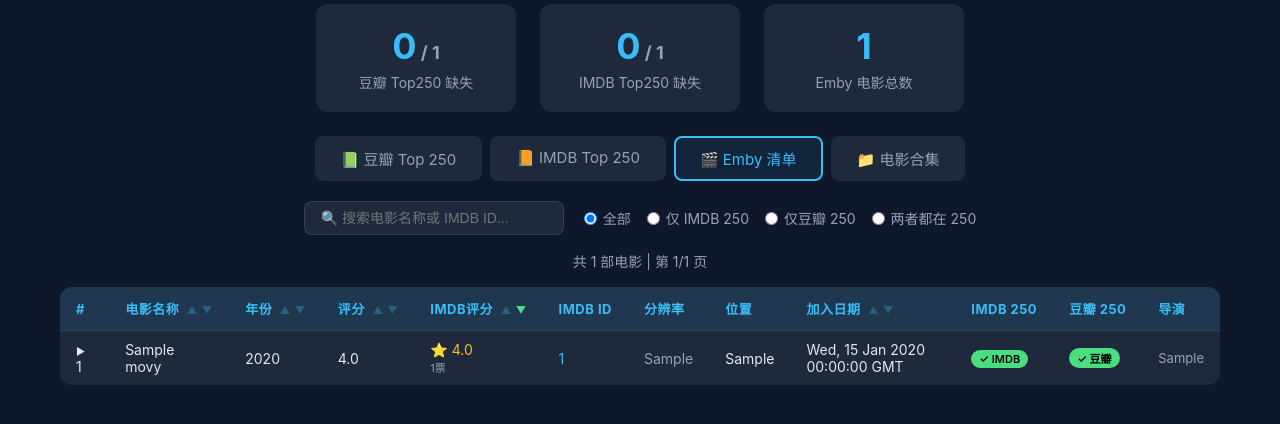
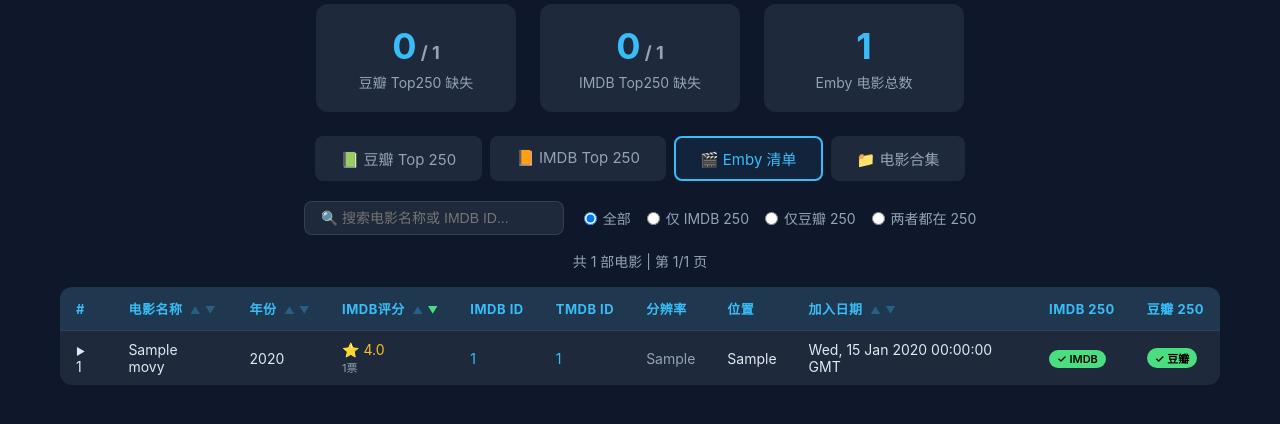
Before and after one commit to liangec-spec/imdbid, a Flask app: page / in a window 1280 px wide. Shown: the part 300-724 px from the top of the page. Run offline with Flask 3, Linux system fonts and the light colour scheme; tables that the repository leaves empty hold one stand-in row (values such as "Sample post").

Commit message:
feat: v2.1.0 电影合集管理、详情展开、主题切换
- 电影合集管理功能（基于 TMDB）
- 所有清单支持点击展开详情
- 分辨率从 path 字段提取
- 位置列显示
- 主题切换（6种配色）
- 后端分页和搜索
- 更新 README 文档

```diff
--- a/web/app.py
+++ b/web/app.py
@@ -443,15 +443,42 @@
 
 @app.route("/api/collections/<int:collection_id>")
 def api_collection_detail(collection_id):
-    """从数据库获取合集内的电影"""
+    """从数据库获取合集内的电影，关联 emby_movies 获取完整信息"""
     movies = query("""
-        SELECT name, original_title, year, rating, imdb_rating, imdb_votes,
-               imdb_id, tmdb_id, overview, genres, directors, actors, studios,
-               video_codec, audio_codec, size, video_resolution, path, in_emby
-        FROM emby_collection_movies
-        WHERE collection_id = %s
-        ORDER BY in_emby DESC, year ASC
+        SELECT c.name, c.original_title, c.year, c.rating, c.imdb_rating, c.imdb_votes,
+               c.imdb_id, c.tmdb_id, c.overview, c.genres, c.directors, c.actors, c.studios,
+               c.video_codec, c.audio_codec, c.size, c.video_resolution, c.path, c.in_emby,
+               e.imdb_rating AS emby_imdb_rating, e.imdb_votes AS emby_imdb_votes
+        FROM emby_collection_movies c
+        LEFT JOIN emby_movies e ON c.imdb_id = e.imdb_id
+        WHERE c.collection_id = %s
+        ORDER BY c.in_emby DESC, c.year ASC
     """, (collection_id,))
+
+    # 补充 IMDB 评分
+    for m in movies:
+        if not m.get("imdb_rating") and m.get("emby_imdb_rating"):
+            m["imdb_rating"] = m["emby_imdb_rating"]
+        if not m.get("imdb_votes") and m.get("emby_imdb_votes"):
+            m["imdb_votes"] = m["emby_imdb_votes"]
+
+        # 计算分辨率标签和位置
+        path = m.get("path") or ""
+        if "2160p" in path:
+            m["resolution_label"] = "4K"
+        elif "1080p" in path:
+            m["resolution_label"] = "1080p"
+        elif "720p" in path:
+            m["resolution_label"] = "720p"
+        else:
+            m["resolution_label"] = m.get("video_resolution", "-")
+
+        # 提取位置
+        if path:
+            parts = path.split("\\")
+            m["location"] = parts[3] if len(parts) > 3 else "-"
+        else:
+            m["location"] = "-"
 
     owned = [m for m in movies if m["in_emby"]]
     missing = [m for m in movies if not m["in_emby"]]
--- a/web/templates/index.html
+++ b/web/templates/index.html
@@ -240,15 +240,14 @@
         <th>#</th>
         <th class="sortable" data-col="title" onclick="changeSort('title')">电影名称 <span class="arrow up">▲</span><span class="arrow down">▼</span></th>
         <th class="sortable" data-col="year" onclick="changeSort('year')">年份 <span class="arrow up">▲</span><span class="arrow down">▼</span></th>
-        <th class="sortable" data-col="rating" onclick="changeSort('rating')">评分 <span class="arrow up">▲</span><span class="arrow down">▼</span></th>
         <th class="sortable" data-col="imdb_rating" onclick="changeSort('imdb_rating')">IMDB评分 <span class="arrow up">▲</span><span class="arrow down">▼</span></th>
         <th>IMDB ID</th>
+        <th>TMDB ID</th>
         <th>分辨率</th>
         <th>位置</th>
         <th class="sortable" data-col="date_added" onclick="changeSort('date_added')">加入日期 <span class="arrow up">▲</span><span class="arrow down">▼</span></th>
         <th>IMDB 250</th>
         <th>豆瓣 250</th>
-        <th>导演</th>
       </tr>
     </thead>
     <tbody id="embyTbody">
@@ -261,6 +260,11 @@
 <div class="panel" id="panel-3">
   <div class="top250-toolbar">
     <input type="text" class="top250-search" id="collectionSearch" placeholder="🔍 搜索合集名称..." oninput="filterCollections()">
+    <div class="filters">
+      <label><input type="radio" name="colFilter" value="all" onchange="filterCollections()" checked> 全部</label>
+      <label><input type="radio" name="colFilter" value="has_missing" onchange="filterCollections()"> 有未收录</label>
+      <label><input type="radio" name="colFilter" value="complete" onchange="filterCollections()"> 已全部收录</label>
+    </div>
   </div>
   <div class="count" id="collectionCount">加载中...</div>
   <table>
@@ -268,12 +272,13 @@
       <tr>
         <th>#</th>
         <th>合集名称</th>
-        <th>电影数</th>
+        <th>收录状态</th>
         <th>TMDB ID</th>
       </tr>
     </thead>
     <tbody id="collectionTbody"></tbody>
   </table>
+  <div class="pagination" id="collectionPagination"></div>
 </div>
 
 <script>
@@ -285,6 +290,9 @@
 let doubanMovies = [];
 let imdbMovies = [];
 let collections = [];
+let filteredCollections = [];
+let collectionPage = 1;
+const COLLECTIONS_PER_PAGE = 30;
 
 // 主题切换
 function switchTheme(theme) {
@@ -365,15 +373,14 @@
       '<td>' + ((currentPage - 1) * 50 + i + 1) + '</td>' +
       '<td>' + m.title + (m.original_title && m.original_title !== m.title ? '<br><span style="color:var(--dim);font-size:12px">' + m.original_title + '</span>' : '') + '</td>' +
       '<td>' + (m.year || '-') + '</td>' +
-      '<td>' + (m.rating ? parseFloat(m.rating).toFixed(1) : '-') + '</td>' +
       '<td>' + (m.imdb_rating ? '<span style="color:var(--yellow)">⭐ ' + parseFloat(m.imdb_rating).toFixed(1) + '</span>' + (m.imdb_votes ? '<br><span style="font-size:11px;color:var(--dim)">' + m.imdb_votes.toLocaleString() + '票</span>' : '') : '-') + '</td>' +
       '<td>' + (m.imdb_id ? '<a href="https://www.imdb.com/title/' + m.imdb_id + '/" target="_blank">' + m.imdb_id + '</a>' : '-') + '</td>' +
+      '<td>' + (m.tmdb_id ? '<a href="https://www.themoviedb.org/movie/' + m.tmdb_id + '" target="_blank">' + m.tmdb_id + '</a>' : '-') + '</td>' +
       '<td>' + formatResolution(m.resolution_label) + '</td>' +
       '<td>' + (m.location || '-') + '</td>' +
       '<td>' + (m.date_added || '-') + '</td>' +
       '<td>' + (m.in_imdb250 ? '<span class="badge badge-yes">✓ IMDB</span>' : '<span class="badge badge-no">-</span>') + '</td>' +
-      '<td>' + (m.in_douban250 ? '<span class="badge badge-yes">✓ 豆瓣</span>' : '<span class="badge badge-no">-</span>') + '</td>' +
-      '<td style="color:var(--dim);font-size:13px">' + (m.directors || '-') + '</td>';
+      '<td>' + (m.in_douban250 ? '<span class="badge badge-yes">✓ 豆瓣</span>' : '<span class="badge badge-no">-</span>') + '</td>';
     tbody.appendChild(tr);
 
     // 添加详情行
@@ -677,16 +684,16 @@
   var actorsHtml = actorsText.length > 40
     ? '<span title="' + actorsText.replace(/"/g, '&quot;') + '">' + actorsText.substring(0, 40) + '...</span>'
     : actorsText;
-  var tmdbLink = m.tmdb_id ? '<a href="https://www.themoviedb.org/movie/' + m.tmdb_id + '" target="_blank">TMDB:' + m.tmdb_id + '</a>' : '';
 
   return '<div class="detail-content">' +
     '<div class="detail-item" style="grid-column: 1 / -1"><span class="detail-label">简介</span><span class="detail-value">' + (m.overview || '-') + '</span></div>' +
     '<div class="detail-item"><span class="detail-label">导演</span><span class="detail-value">' + (m.directors || '-') + '</span></div>' +
     '<div class="detail-item"><span class="detail-label">演员</span><span class="detail-value">' + actorsHtml + '</span></div>' +
+    '<div class="detail-item"><span class="detail-label">Emby 评分</span><span class="detail-value">' + (m.rating ? '⭐ ' + parseFloat(m.rating).toFixed(1) : '-') + '</span></div>' +
     '<div class="detail-item"><span class="detail-label">类型</span><span class="detail-value">' + (m.genres || '-') + '</span></div>' +
     '<div class="detail-item"><span class="detail-label">制片厂</span><span class="detail-value">' + (m.studios || '-') + '</span></div>' +
     '<div class="detail-item"><span class="detail-label">文件大小</span><span class="detail-value">' + (m.size ? (m.size / 1073741824).toFixed(1) + ' GB' : '-') + '</span></div>' +
-    '<div class="detail-item"><span class="detail-label">编码</span><span class="detail-value">' + (m.video_codec || '-') + ' / ' + (m.audio_codec || '-') + (tmdbLink ? ' | ' + tmdbLink : '') + '</span></div>' +
+    '<div class="detail-item"><span class="detail-label">编码</span><span class="detail-value">' + (m.video_codec || '-') + ' / ' + (m.audio_codec || '-') + '</span></div>' +
     '</div>';
 }
 
@@ -698,33 +705,46 @@
     .then(r => r.json())
     .then(data => {
       if (data.error) {
-        document.getElementById('collectionTbody').innerHTML = `<tr><td colspan="4" style="color:var(--red)">${data.error}</td></tr>`;
+        document.getElementById('collectionTbody').innerHTML = '<tr><td colspan="4" style="color:var(--red)">' + data.error + '</td></tr>';
         return;
       }
       collections = data.collections;
-      renderCollections(collections);
-      document.getElementById('collectionCount').textContent = `共 ${data.total} 个合集`;
+      filteredCollections = collections;
+      collectionPage = 1;
+      renderCollectionsPage();
     })
     .catch(err => {
-      document.getElementById('collectionTbody').innerHTML = `<tr><td colspan="4" style="color:var(--red)">加载失败: ${err}</td></tr>`;
+      document.getElementById('collectionTbody').innerHTML = '<tr><td colspan="4" style="color:var(--red)">加载失败: ' + err + '</td></tr>';
     });
 }
 
 function renderCollections(list) {
   const tbody = document.getElementById('collectionTbody');
-  tbody.innerHTML = list.map((c, i) => `
-    <tr class="clickable-row" onclick="toggleCollection('${c.id}')">
-      <td>${i + 1}</td>
-      <td>📁 ${c.name}</td>
-      <td>${c.child_count || '-'}</td>
-      <td>${c.tmdb_id ? `<a href="https://www.themoviedb.org/collection/${c.tmdb_id}" target="_blank">${c.tmdb_id}</a>` : '-'}</td>
-    </tr>
-    <tr class="detail-row" id="col-${c.id}">
-      <td colspan="4" class="detail-cell">
-        <div class="collection-loading">加载中...</div>
-      </td>
-    </tr>
-  `).join('');
+  tbody.innerHTML = list.map((c, i) => {
+    var total = c.total_count || 0;
+    var missing = c.missing_count || 0;
+    var owned = total - missing;
+    var statusHtml = '';
+    if (total > 0) {
+      if (missing === 0) {
+        statusHtml = '<span style="color:var(--green)">✓ 全部收录 (' + owned + ')</span>';
+      } else {
+        statusHtml = '<span style="color:var(--green)">' + owned + ' 已收录</span> / <span style="color:var(--red)">' + missing + ' 未收录</span>';
+      }
+    } else {
+      statusHtml = '-';
+    }
+
+    return '<tr class="clickable-row" onclick="toggleCollection(' + c.id + ')">' +
+      '<td>' + (i + 1) + '</td>' +
+      '<td>📁 ' + c.name + '</td>' +
+      '<td>' + statusHtml + '</td>' +
+      '<td>' + (c.tmdb_id ? '<a href="https://www.themoviedb.org/collection/' + c.tmdb_id + '" target="_blank">' + c.tmdb_id + '</a>' : '-') + '</td>' +
+      '</tr>' +
+      '<tr class="detail-row" id="col-' + c.id + '">' +
+      '<td colspan="4" class="detail-cell"><div class="collection-loading">加载中...</div></td>' +
+      '</tr>';
+  }).join('');
 }
 
 function toggleCollection(id) {
@@ -748,18 +768,19 @@
         // 已收录电影
         if (data.movies.length > 0) {
           html += '<div style="margin-bottom:12px;font-size:13px;color:var(--dim)">已收录 (' + data.movies.length + ')</div>';
-          html += '<table style="width:100%;margin:0;"><thead><tr><th>#</th><th>电影名称</th><th>年份</th><th>评分</th><th>IMDB评分</th><th>IMDB ID</th></tr></thead><tbody>';
+          html += '<table style="width:100%;margin:0;"><thead><tr><th>#</th><th>电影名称</th><th>年份</th><th>IMDB评分</th><th>IMDB ID</th><th>TMDB ID</th><th>分辨率</th></tr></thead><tbody>';
           data.movies.forEach((m, i) => {
             var detailHtml = getMovieDetailHtml(m);
             html += '<tr class="clickable-row" onclick="toggleDetail(this)">' +
               '<td>' + (i + 1) + '</td>' +
               '<td>' + m.name + (m.original_title && m.original_title !== m.name ? '<br><span style="color:var(--dim);font-size:12px">' + m.original_title + '</span>' : '') + '</td>' +
               '<td>' + (m.year || '-') + '</td>' +
-              '<td>' + (m.rating ? '⭐ ' + parseFloat(m.rating).toFixed(1) : '-') + '</td>' +
-              '<td>' + (m.imdb_rating ? '⭐ ' + parseFloat(m.imdb_rating).toFixed(1) : '-') + '</td>' +
+              '<td>' + (m.imdb_rating ? '<span style="color:var(--yellow)">⭐ ' + parseFloat(m.imdb_rating).toFixed(1) + '</span>' + (m.imdb_votes ? '<br><span style="font-size:11px;color:var(--dim)">' + m.imdb_votes.toLocaleString() + '票</span>' : '') : '-') + '</td>' +
               '<td>' + (m.imdb_id ? '<a href="https://www.imdb.com/title/' + m.imdb_id + '/" target="_blank">' + m.imdb_id + '</a>' : '-') + '</td>' +
+              '<td>' + (m.tmdb_id ? '<a href="https://www.themoviedb.org/movie/' + m.tmdb_id + '" target="_blank">' + m.tmdb_id + '</a>' : '-') + '</td>' +
+              '<td>' + formatResolution(m.resolution_label) + '</td>' +
               '</tr>';
-            html += '<tr class="detail-row"><td colspan="6" class="detail-cell">' + detailHtml + '</td></tr>';
+            html += '<tr class="detail-row"><td colspan="7" class="detail-cell">' + detailHtml + '</td></tr>';
           });
           html += '</tbody></table>';
         }
@@ -790,9 +811,68 @@
 
 function filterCollections() {
   const search = document.getElementById('collectionSearch').value.toLowerCase();
-  const filtered = collections.filter(c => c.name.toLowerCase().includes(search));
-  renderCollections(filtered);
-  document.getElementById('collectionCount').textContent = `显示 ${filtered.length} / ${collections.length} 个合集`;
+  const filter = document.querySelector('input[name="colFilter"]:checked').value;
+
+  filteredCollections = collections.filter(c => {
+    const matchSearch = c.name.toLowerCase().includes(search);
+    let matchFilter = true;
+    if (filter === 'has_missing') matchFilter = c.missing_count > 0;
+    else if (filter === 'complete') matchFilter = c.missing_count === 0 && c.total_count > 0;
+    return matchSearch && matchFilter;
+  });
+
+  collectionPage = 1;
+  renderCollectionsPage();
+}
+
+function renderCollectionsPage() {
+  const totalPages = Math.ceil(filteredCollections.length / COLLECTIONS_PER_PAGE);
+  const start = (collectionPage - 1) * COLLECTIONS_PER_PAGE;
+  const end = start + COLLECTIONS_PER_PAGE;
+  const pageData = filteredCollections.slice(start, end);
+
+  renderCollections(pageData);
+  renderCollectionPagination(totalPages);
+
+  document.getElementById('collectionCount').textContent =
+    '显示 ' + filteredCollections.length + ' / ' + collections.length + ' 个合集 | 第 ' + collectionPage + '/' + totalPages + ' 页';
+}
+
+function renderCollectionPagination(totalPages) {
+  const container = document.getElementById('collectionPagination');
+  if (totalPages <= 1) {
+    container.innerHTML = '';
+    return;
+  }
+
+  let html = '';
+  html += '<button ' + (collectionPage <= 1 ? 'disabled' : '') + ' onclick="goCollectionPage(' + (collectionPage - 1) + ')">上一页</button>';
+
+  const start = Math.max(1, collectionPage - 2);
+  const end = Math.min(totalPages, collectionPage + 2);
+
+  if (start > 1) {
+    html += '<button onclick="goCollectionPage(1)">1</button>';
+    if (start > 2) html += '<span class="page-info">...</span>';
+  }
+
+  for (let i = start; i <= end; i++) {
+    html += '<button class="' + (i === collectionPage ? 'active' : '') + '" onclick="goCollectionPage(' + i + ')">' + i + '</button>';
+  }
+
+  if (end < totalPages) {
+    if (end < totalPages - 1) html += '<span class="page-info">...</span>';
+    html += '<button onclick="goCollectionPage(' + totalPages + ')">' + totalPages + '</button>';
+  }
+
+  html += '<button ' + (collectionPage >= totalPages ? 'disabled' : '') + ' onclick="goCollectionPage(' + (collectionPage + 1) + ')">下一页</button>';
+
+  container.innerHTML = html;
+}
+
+function goCollectionPage(page) {
+  collectionPage = page;
+  renderCollectionsPage();
 }
 
 // 页面加载
```
Also changed, not shown: README.md.
